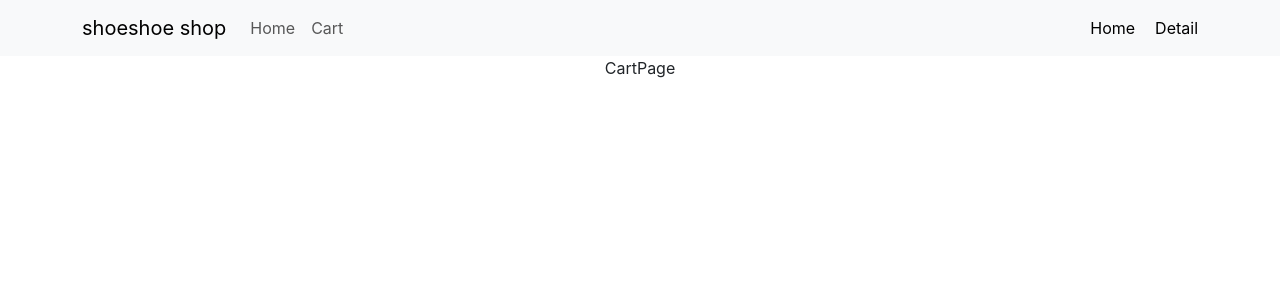
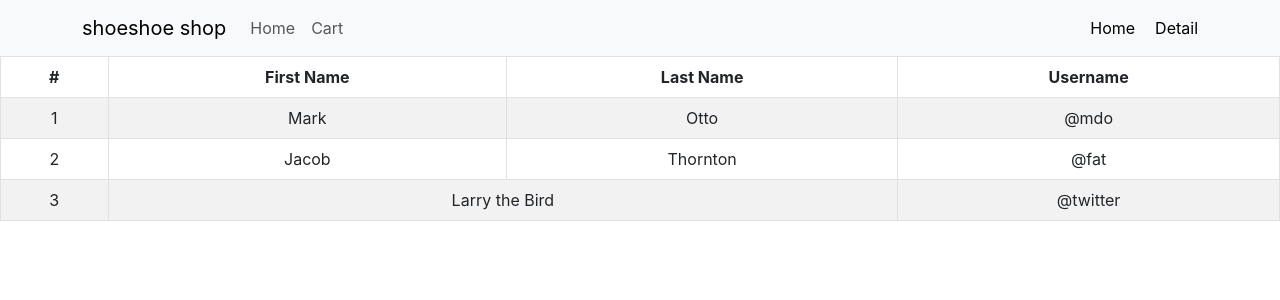
Before and after one commit to hijiyun/shoeshop, a React (Create React App) app: page /cart in a window 1280 px wide. Shown: the top 300 px of the page. Built offline with nearby package versions, Linux system fonts and the light colour scheme.

Commit message:
CartPage Update

```diff
--- a/src/components/CartPage.js
+++ b/src/components/CartPage.js
@@ -1,8 +1,39 @@
 import React from 'react'
+import Table from 'react-bootstrap/Table';
 
 const CartPage = () => {
   return (
-    <div>CartPage</div>
+    <div>
+      <Table striped bordered hover>
+      <thead>
+        <tr>
+          <th>#</th>
+          <th>First Name</th>
+          <th>Last Name</th>
+          <th>Username</th>
+        </tr>
+      </thead>
+      <tbody>
+        <tr>
+          <td>1</td>
+          <td>Mark</td>
+          <td>Otto</td>
+          <td>@mdo</td>
+        </tr>
+        <tr>
+          <td>2</td>
+          <td>Jacob</td>
+          <td>Thornton</td>
+          <td>@fat</td>
+        </tr>
+        <tr>
+          <td>3</td>
+          <td colSpan={2}>Larry the Bird</td>
+          <td>@twitter</td>
+        </tr>
+      </tbody>
+    </Table>
+  </div>
   )
 }
 
```
